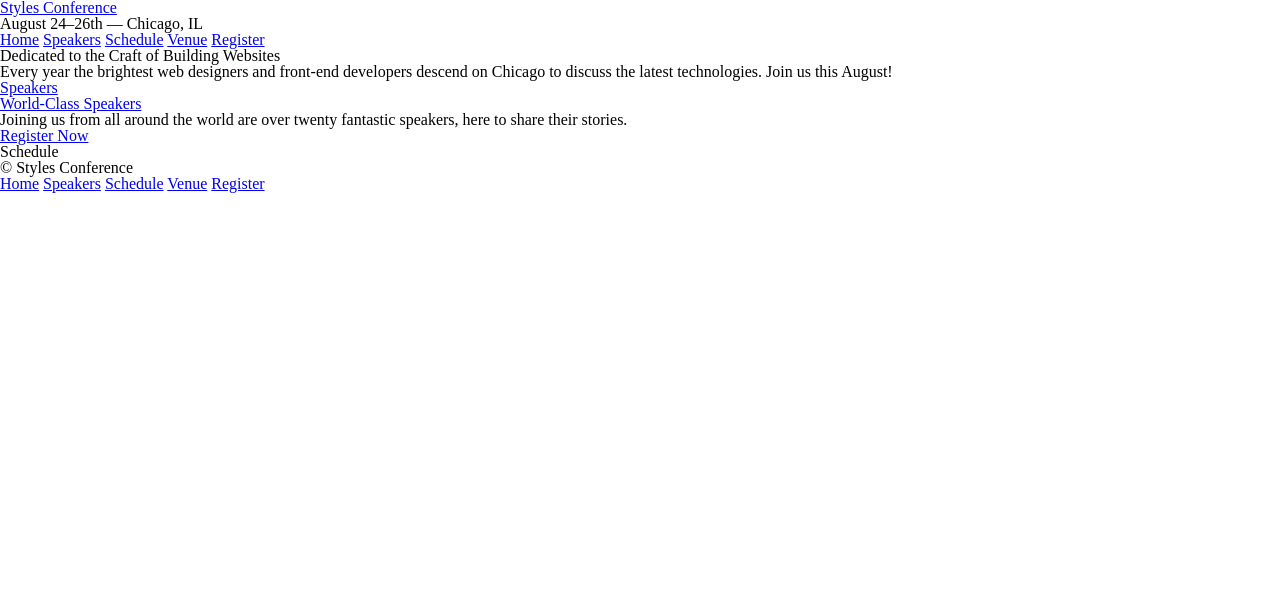
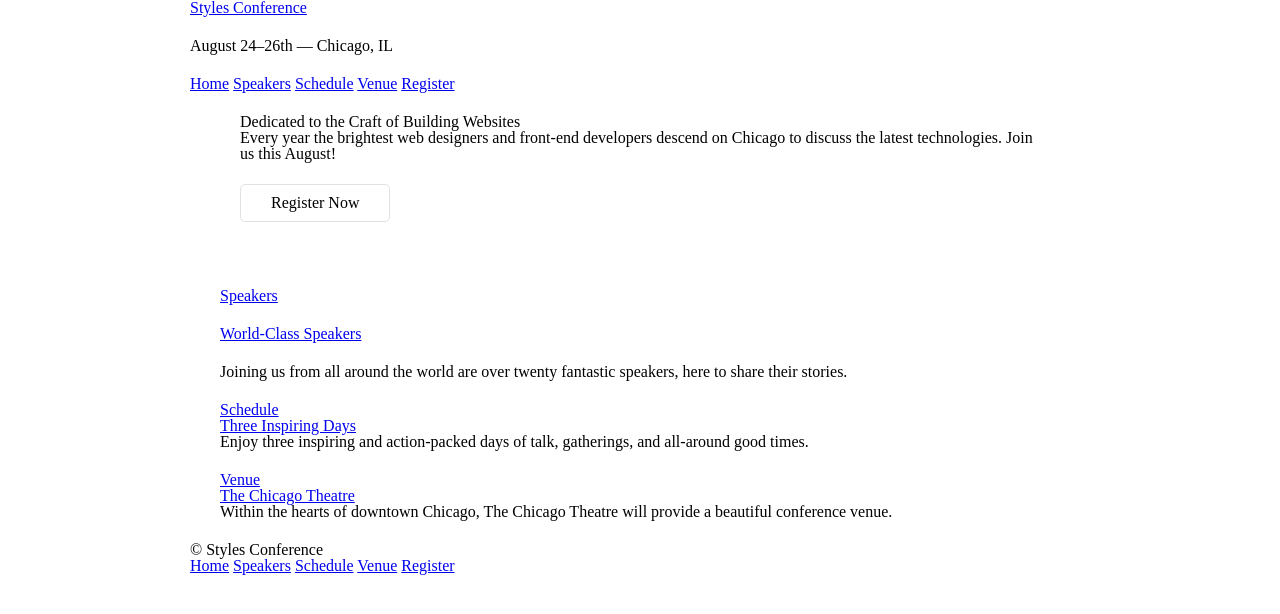
Before and after one commit to DonNguyen808/training, a plain HTML site: page class02-materials/shayhowes/index.html in a window 1280 px wide. Drawn offline with Linux system fonts and the light colour scheme; files that its build step writes are made by us from their sources.

Commit message:
added css to shayhowes

```diff
--- a/class02-materials/shayhowes/assets/stylesheets/stylesheets/main.css
+++ b/class02-materials/shayhowes/css/main.css
@@ -45,3 +45,61 @@ table {
   border-collapse: collapse;
   border-spacing: 0;
 }
+
+/*
+  ========================================
+  Grid
+  ========================================
+*/
+
+*,
+*:before,
+*:after {
+  -webkit-box-sizing: border-box;
+     -moz-box-sizing: border-box;
+          box-sizing: border-box;
+}
+
+.container {
+  margin: 0 auto;
+  padding-left: 30px;
+  padding-right: 30px;
+  width: 960px;
+}
+
+/*
+  ========================================
+  Typography
+  ========================================
+*/
+
+h1, h3, h4, h5, p {
+  margin-bottom: 22px;
+}
+
+/*
+  ========================================
+  Buttons
+  ========================================
+*/
+
+.btn {
+  border-radius: 5px;
+  display: inline-block;
+  margin: 0;
+}
+
+.btn-alt {
+  border: 1px solid #dfe2e5;
+  padding: 10px 30px;
+}
+
+/*
+  ========================================
+  Home
+  ========================================
+*/
+
+.hero {
+  padding: 22px 80px 66px 80px;
+}
--- a/class02-materials/shayhowes/index.html
+++ b/class02-materials/shayhowes/index.html
@@ -4,11 +4,11 @@
         <meta charset="UTF-8">
         <meta http-equiv="X-UA-Compatible" content="IE=edge">
         <meta name="viewport" content="width=device-width, initial-scale=1.0">
-        <link rel="stylesheet" href="assets/stylesheets/main.css">
+        <link rel="stylesheet" href="css/main.css">
         <title>Styles Conference</title>
     </head>
     <body>
-        <header>
+        <header class="container">
             <h1>
                 <a href="index.html">Styles Conference</a>
             </h1>
@@ -21,38 +21,42 @@
                 <a href="register.html">Register</a>
               </nav>
           </header>
-          <section>
+          <section class="hero container">
             <h2>Dedicated to the Craft of Building Websites</h2>
             <p>Every year the brightest web designers and front-end developers descend on Chicago to discuss the latest technologies. Join us this August!</p>
+            <a class="btn btn-alt">Register Now</a>
           </section>
 
-          <section>
-            <section>
+          <section class="container">
+            <section class="container">
                 <a href="speakers.html">
                   <h5>Speakers</h5>
                   <h3>World-Class Speakers</h3>
                 </a>
                 <p>Joining us from all around the world are over twenty fantastic speakers, here to share their stories.</p>
-                <a href="register.html">Register Now</a>
             </section>
 
-            <section>
-                <h5>Schedule</h5>
+            <section class="container">
+                <a href="schedule.html">Schedule</a>
             </section>
-            <section>
-                <h5></h5>
+
+            <section class="container">
+                <a href="#">Three Inspiring Days</a>
+                <p>Enjoy three inspiring and action-packed days of talk, gatherings, and all-around good times.</p>
             </section>
-            <section>
-                <h5></h5>
+
+            <section class="container">
+                <a href="venue.html">Venue</a>
             </section>
-            <section>
-                <h5></h5>
+
+            <section class="container">
+                <a href="#">The Chicago Theatre</a>
+                <p>Within the hearts of downtown Chicago, The Chicago Theatre will provide a beautiful conference venue.</p>
             </section>
 
 
-
           </section>
-        <footer>
+        <footer class="container">
             <small>&copy; Styles Conference</small>
             <nav>
                 <a href="index.html">Home</a>
```
